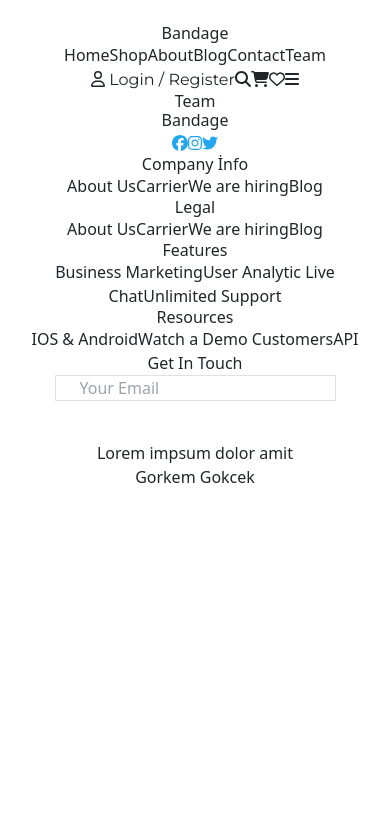
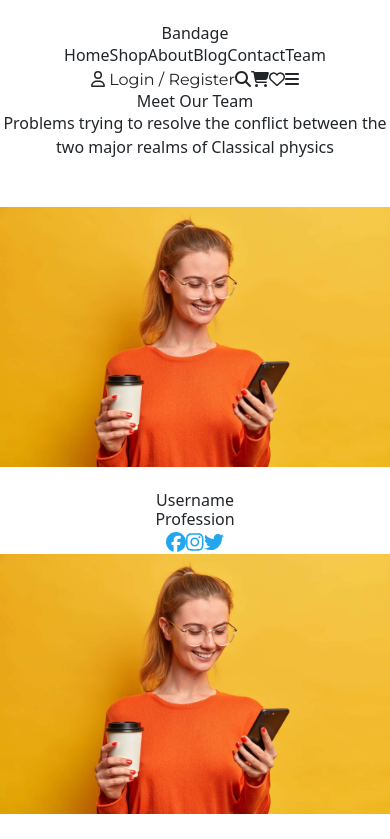
Before and after one commit to gorkemgokcek/my-ecommerce, a React (Vite) app: page /Team in a window 390 px wide. Shown: the top 839 px of the page. Built offline with nearby package versions, Linux system fonts and the light colour scheme.

Commit message:
Team.page done. Team.jped added. TeamCard done and links added

```diff
--- /dev/null
+++ b/src/components/TeamCard.jsx
@@ -0,0 +1,20 @@
+import { faFacebook, faInstagram, faTwitter } from "@fortawesome/free-brands-svg-icons";
+import { FontAwesomeIcon } from "@fortawesome/react-fontawesome";
+
+export default function TeamCard() {
+    return (
+        <div className="shadow-sm bg-[#FFFFFF] w-[305px] md:h-[383px] h-[483px]">
+
+            <img src="team.jpeg" className="md:w-[316px] md:h-[231px] w-[305px] h-[323px]" />
+            <div className="flex-col flex items-center gap-2 mt-4">
+                <h5 className="font-bold text-base leading-6 text-[#252B42]">Username</h5>
+                <h5 className="font-bold text-sm text-secondaryColor leading-6">Profession</h5>
+                <div className="flex flex-row gap-4 ">
+                    <button className=""><FontAwesomeIcon icon={faFacebook} size="lg" style={{ color: "#23A6F0" }} /></button>
+                    <button><FontAwesomeIcon icon={faInstagram} size="lg" style={{ color: "#23A6F0" }} /></button>
+                    <button><FontAwesomeIcon icon={faTwitter} size="lg" style={{ color: "#23A6F0" }} /></button>
+                </div>
+            </div>
+        </div>
+    );
+}
--- a/src/layouts/Header.jsx
+++ b/src/layouts/Header.jsx
@@ -1,5 +1,5 @@
 import React, { useState } from 'react';
-
+import { Link } from "react-router-dom/cjs/react-router-dom.min";
 import { faUser, faHeart } from "@fortawesome/free-regular-svg-icons";
 import { faMagnifyingGlass, faCartShopping, faBars } from "@fortawesome/free-solid-svg-icons";
 import { FontAwesomeIcon } from "@fortawesome/react-fontawesome";
@@ -20,12 +20,12 @@ export default function Header() {
             </div>
             <div className=' basis-4/5 mx-1'>
                 <nav className=' hidden sm:flex md:flex lg:flex xl:gap-4 sm:gap-2'>
-                    <button>Home</button>
+                    <Link to="/HomePage"><button className='text-secondaryColor'>Home</button></Link>
                     <button>Shop</button>
                     <button>About</button>
                     <button>Blog</button>
                     <button>Contact</button>
-                    <button>Team</button>
+                    <Link to="/team"><button className='text-secondaryColor'>Team</button></Link>
                 </nav>
             </div>
             <div className='flex basis-2/5 mx-1'>
--- a/src/pages/TeamPage.jsx
+++ b/src/pages/TeamPage.jsx
@@ -1,5 +1,17 @@
-export default function Team(){
+import TeamCard from "../components/TeamCard";
+
+export default function Team() {
     return (
-        <div><h1>Team</h1></div>
+        <div className="flex-col flex items-center mt-10 pb-10">
+            <div className="w-[400px] mb-5 flex flex-col gap-3">
+                <h2 className="font-bold text-4xl text-center">Meet Our Team</h2>
+                <p className="text-md leading-5 text-secondaryColor text-center">Problems trying to resolve the conflict between the two major realms of Classical physics</p>
+            </div>
+            <div className="flex flex-col md:flex-row gap-4 flex-wrap">
+                <TeamCard />
+                <TeamCard />
+                <TeamCard />
+            </div>
+        </div>
     )
 }
```
Also changed, not shown: public/team.jpeg (added).
